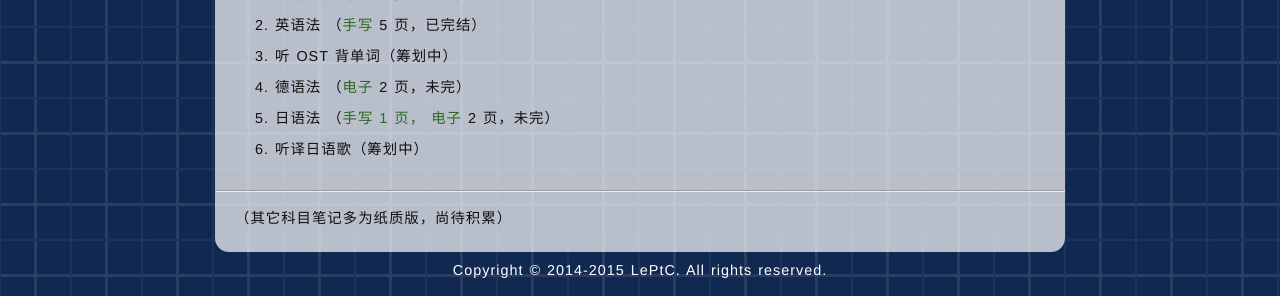
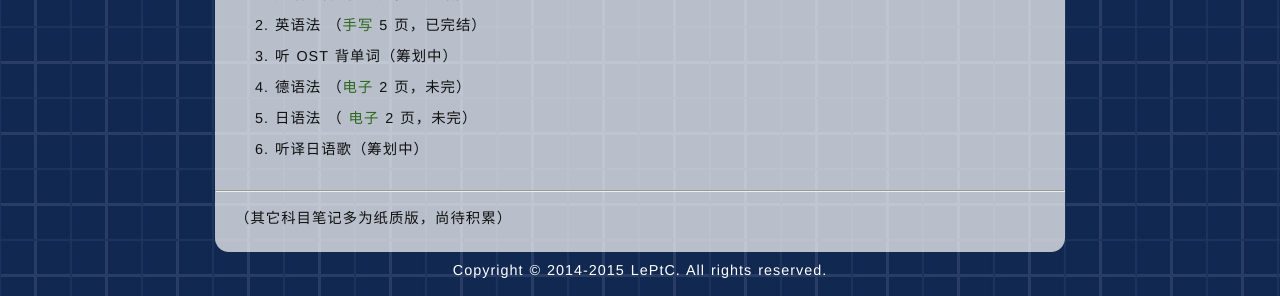
Before and after one commit to LePtC/LePtC.github.io, a Jekyll site: the page built from lenote/index.html, in a window 1280 px wide and 900 px high, scrolled down 6398 px. Shown: the part 604-900 px from the top of the window. Built offline with Jekyll 4.4.1, drawn with Linux system fonts in a browser that asks for light colours; Markdown is read by kramdown in place of the engine named in the settings; formulas are drawn with MathJax 3; comment, search, counter and statistics services are not loaded.

Commit message:
html fix

```diff
--- a/lenote/index.html
+++ b/lenote/index.html
@@ -764,7 +764,7 @@
   <div class="fold-cont" id="divm" style="display:none">
 	<ol>
 		<li>单纯形
-    （<a href="https://github.com/LePtC/LeNotePDF/raw/master/Math/m.pdf">手写 1 页，已完结）</li>
+    （<a href="https://github.com/LePtC/LeNotePDF/raw/master/Math/m.pdf">手写</a> 1 页，已完结）</li>
 		<li>运筹学（手写 1 页，已完结）</li>
 		<li>动态规划（手写 1 页，已完结）</li>
 		<li>存储论与排队论（手写 1 页，已完结）</li>
@@ -862,7 +862,7 @@
 		<li>德语法
     （<a href="https://github.com/LePtC/LeNotePDF/raw/master/Lang/德语变化表.pdf">电子</a> 2 页，未完）</li>
 		<li>日语法
-    （<a href="https://github.com/LePtC/LeNotePDF/raw/master/Lang/Jp.jpg">手写 1 页，
+    （<!-- <a href="https://github.com/LePtC/LeNotePDF/raw/master/Lang/Jp.jpg">手写</a> 1 页， -->
     <a href="https://github.com/LePtC/LeNotePDF/raw/master/Lang/日语变化一览表.pdf">电子</a> 2 页，未完）</li>
 		<li>听译日语歌（筹划中）</li>
 	</ol>
```
